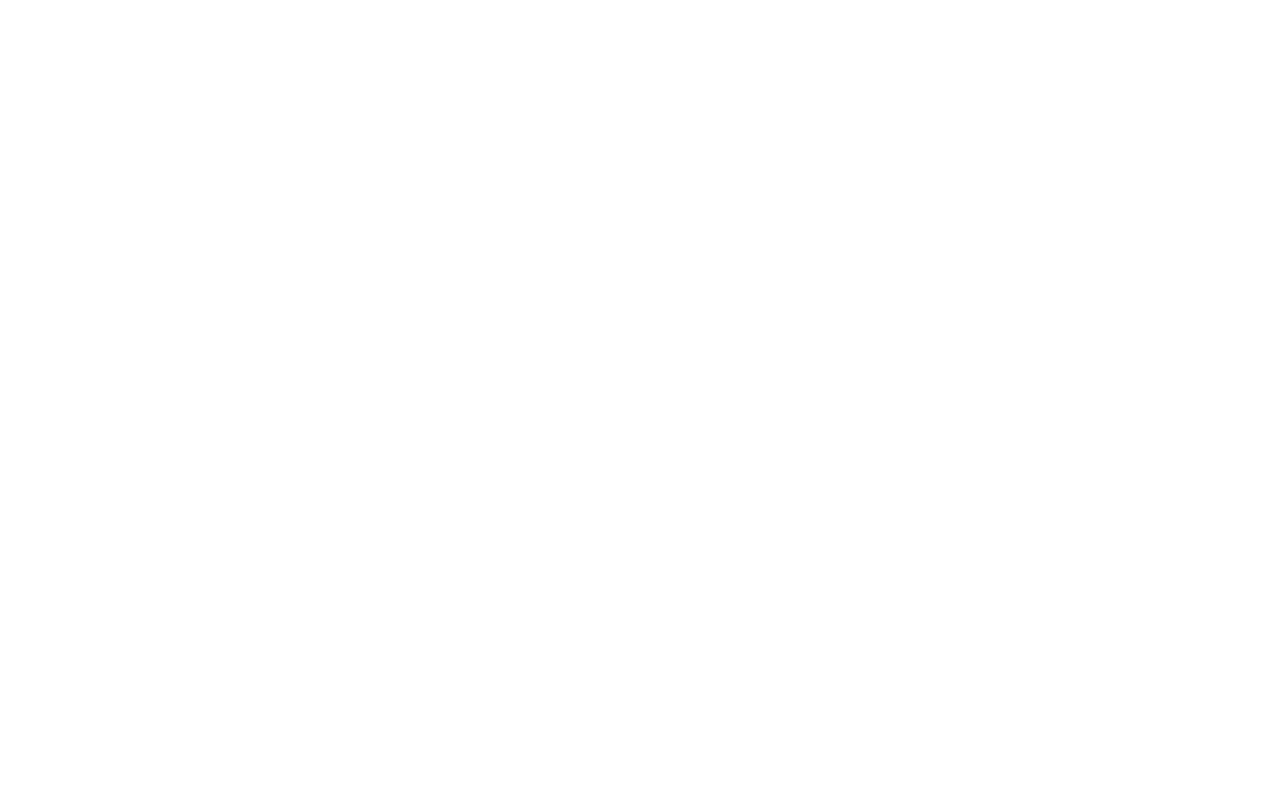
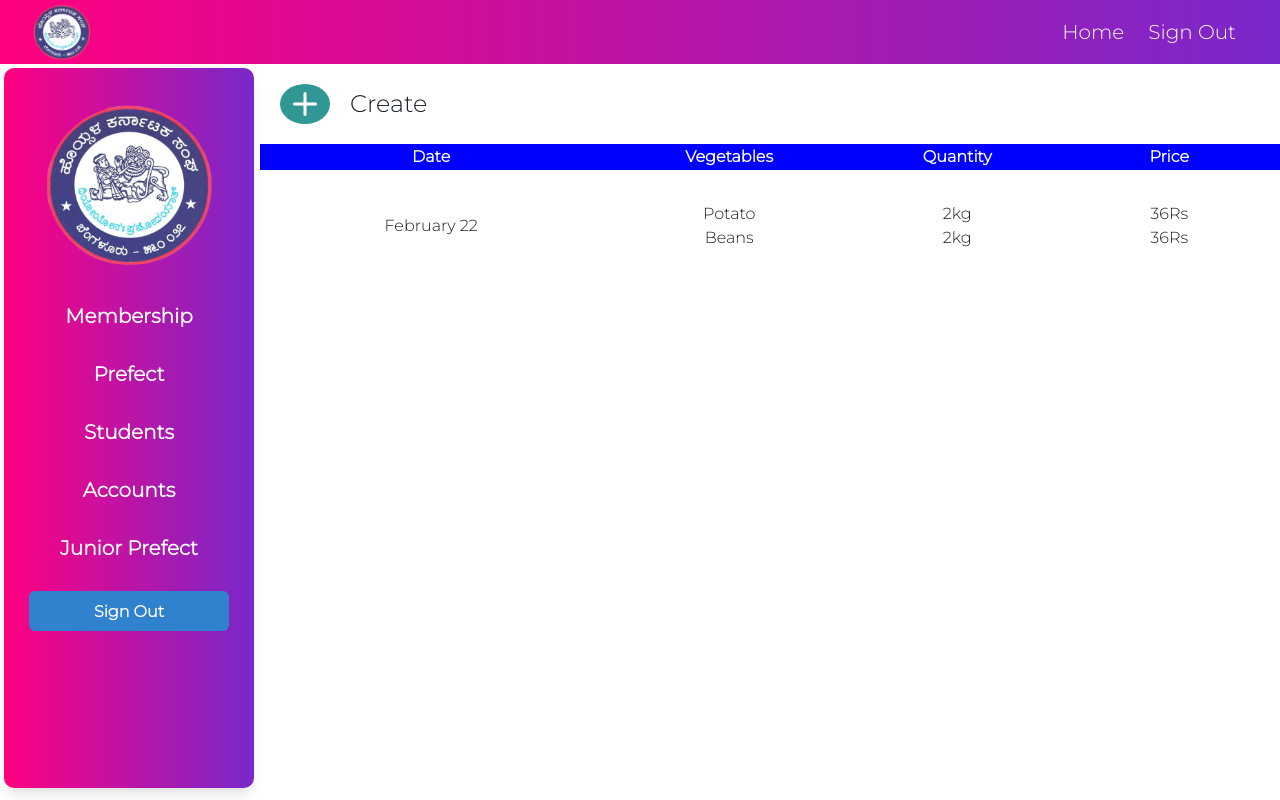
Before and after one commit to vinrusty/hks-website, a React (Create React App) app: page /junior-prefect/daily-accounts in a window 1280 px wide. Before the commit this address had no page. Built offline with nearby package versions, Linux system fonts and the light colour scheme.

Commit message:
added jp

```diff
--- a/src/App.js
+++ b/src/App.js
@@ -12,6 +12,8 @@
 import Students from './components/Students/Students';
 import RationList from './components/Prefect/RationList';
 import MonthlyRationList from './components/Prefect/MonthlyRationList';
+import JuniorPrefect from './components/Junior Prefect/JuniorPrefect';
+import DailyAccounts from './components/Junior Prefect/DailyAccounts';
 import './App.css';
 
 function App() {
@@ -31,6 +33,8 @@
         <Route path='/prefect/ration-list' element={<RationList />} />
         <Route path='/prefect/ration-list/month-year' element={<MonthlyRationList />} />
         <Route path='/students' element={<Students />} />
+        <Route path='/junior-prefect' element={<JuniorPrefect />} />
+        <Route path='/junior-prefect/daily-accounts' element={<DailyAccounts />} />
       </Routes>
     </Router>
     </div>
--- /dev/null
+++ b/src/components/Junior Prefect/DailyAccounts.jsx
@@ -0,0 +1,150 @@
+import { Flex, useMediaQuery, useDisclosure, Button, FormLabel, Input, Text } from '@chakra-ui/react'
+import {Drawer,DrawerBody,DrawerHeader,DrawerOverlay,DrawerContent,DrawerCloseButton} from "@chakra-ui/react"
+import { AddIcon, CloseIcon } from '@chakra-ui/icons'
+import React,{ useState, useRef } from 'react'
+import Navbar from '../Navbar'
+import Sidebar from '../Sidebar'
+
+function DailyAccounts() {
+    const [islargerthan600] = useMediaQuery('(min-width: 600px)')
+    const {isOpen, onOpen, onClose} = useDisclosure();
+    const [vegetableExp, setvegetableExp] = useState('')
+    const [vegetableTags, setvegetableTags] = useState([])
+    const [person, setPerson] = useState('')
+    const [punyaTags, setpunyaTags] = useState([])
+    const cancelRef = useRef()
+
+    const onAdd = () =>{
+        setvegetableTags(prevTags=>[...prevTags, {
+            name: '',
+            quantity: 0,
+            price: 0,
+        }])
+    }
+    const onAddPunyaTag = () =>{
+        setpunyaTags(prevTags=>[...prevTags, {
+            name: '',
+        }])
+    }
+    const onChangeNum = (event) =>{
+        const _tempCost = [...vegetableTags]
+        _tempCost[event.target.dataset.id][event.target.name] = event.target.value;
+        setvegetableTags(_tempCost)
+        setvegetableExp(getTotalCosts())
+    }
+    const onChangeNumPunyaTag = (event) =>{
+        const _tempCost = [...punyaTags]
+        _tempCost[event.target.dataset.id][event.target.name] = event.target.value;
+        setpunyaTags(_tempCost)
+    }
+    const onClickDelete = (i) =>{
+        const _tempTags = [...vegetableTags]
+        setvegetableTags(_tempTags.filter((s, index)=> i !== index))
+    }
+    const onClickDeletePunyaTag = (i) =>{
+        const _tempTags = [...punyaTags]
+        setpunyaTags(_tempTags.filter((s, index)=> i !== index))
+    }
+    const getTotalCosts = () => {
+        return vegetableTags.reduce((total, item) => {
+          return total + Number(item.price);
+        }, 0);
+    }
+    const handlePersonChange = (e) => {
+        setPerson(e.target.value)
+    }
+
+  return (
+    <div>
+        <Navbar />
+        <Flex>
+            <Sidebar />
+            <Flex marginLeft={islargerthan600 ? '260px':'0px'} direction='column' justifyContent='center' width='100%'>
+            <Flex alignItems='center'>
+            <Button width='50px' borderRadius='50%' margin='20px' onClick={onOpen} colorScheme='teal'><AddIcon w={6} h={6} /></Button>
+            <Text fontSize='2xl'>Create</Text>
+            </Flex>
+            <table className='prefect-table'>
+                <tr className='prefect-table-heading'>
+                    <th>Date</th>
+                    <th>Vegetables</th>
+                    <th>Quantity</th>
+                    <th>Price</th>
+                </tr>
+                <tr>
+                    <td className='table-items'>
+                    February 22
+                    </td>
+                    <td className='table-items'>
+                    <ol>
+                        <li>Potato</li>
+                        <li>Beans</li>
+                    </ol>
+                    </td>
+                    <td className='table-items'>
+                    <ol>
+                        <li>2kg</li>
+                        <li>2kg</li>
+                    </ol>
+                    </td>
+                    <td className='table-items'>
+                    <ol>
+                        <li>36Rs</li>
+                        <li>36Rs</li>
+                    </ol>
+                    </td>
+
+                </tr>
+            </table>
+            <Drawer onClose={onClose} isOpen={isOpen} size='xl'>
+                <DrawerOverlay />
+                <DrawerContent>
+                <DrawerCloseButton/>
+                <DrawerBody>
+                <Flex direction='column'>
+                <FormLabel mt={4}>Enter Vegetable, quantitiy and price here:</FormLabel>
+                {
+                    vegetableTags && vegetableTags.map((tag, index)=>{
+                        return (
+                            <Flex mt={4} width="100%" key={index}>
+                            <Input data-id={index} value={tag.name} onChange={onChangeNum} name='name' type='text' placeholder='Vegetable name' variant='outline'></Input>
+                            <Input data-id={index} value={tag.quantity} onChange={onChangeNum} name='name' type='text' placeholder='Quantity' variant='outline'></Input>
+                            <Input ml={1} data-id={index} value={tag.price} onChange={onChangeNum}  name='amount' type='number' placeholder='' variant='outline'></Input>
+                            <Button ml={2} id={index} onClick={() => onClickDelete(index)}><CloseIcon cursor='pointer' /></Button>
+                            </Flex>
+                        )
+                    })
+                }
+                <Flex>
+                <Button type='submit' width={islargerthan600 ? '10%':'30%'} m={1} onClick={onAdd} colorScheme='blue'>Add</Button>
+                <Button type='submit' width={islargerthan600 ? '10%':'30%'} m={1} colorScheme='blue'>Save</Button>
+                </Flex>
+                <Flex direction='column' mt={4}>
+                    <Text fontSize='2xl'>Punya smarane</Text>
+                    <Input onChange={handlePersonChange} mt={4} type='text' name='person' variant='filled' placeholder="Enter the late person's name"></Input>
+                    {
+                    punyaTags && punyaTags.map((tag, index)=>{
+                        return (
+                            <Flex mt={4} width="100%" key={index}>
+                            <Input data-id={index} value={tag.name} onChange={onChangeNumPunyaTag} name='name' type='text' placeholder='Enter the dish name' variant='outline'></Input>
+                            <Button ml={2} id={index} onClick={() => onClickDeletePunyaTag(index)}><CloseIcon cursor='pointer' /></Button>
+                            </Flex>
+                        )
+                    })
+                    }
+                <Flex>
+                <Button type='submit' width={islargerthan600 ? '10%':'30%'} m={1} onClick={onAddPunyaTag} colorScheme='blue'>Add</Button>
+                <Button type='submit' width={islargerthan600 ? '10%':'30%'} m={1} colorScheme='blue'>Save</Button>
+                </Flex>
+                </Flex>
+                </Flex>
+                </DrawerBody>
+                </DrawerContent>
+            </Drawer>
+            </Flex>
+        </Flex>
+    </div>
+  )
+}
+
+export default DailyAccounts
--- /dev/null
+++ b/src/components/Junior Prefect/JuniorPrefect.jsx
@@ -0,0 +1,39 @@
+import { Flex, Text, SimpleGrid, useMediaQuery, Heading, Badge, Stack } from '@chakra-ui/react'
+import { Link } from 'react-router-dom'
+import React from 'react'
+import Navbar from '../Navbar'
+import Sidebar from '../Sidebar'
+
+function JuniorPrefect() {
+
+    const [islargerthan600] = useMediaQuery('(min-width: 600px)')
+
+  return (
+    <div>
+        <Navbar />
+        <Flex>
+            <Sidebar />
+            <Flex marginLeft={islargerthan600 ? '260px':'0px'} direction='column' justifyContent='center' width='100%' padding='2em'>
+              <Heading textAlign='center' overflow='hidden'>Junior Prefect</Heading>
+              <SimpleGrid columns={[1, null, 3]} gap={4} margin={2} padding={islargerthan600? '2em':''} borderRadius='10px'>
+                <Flex as={Link} to='/junior-prefect/daily-accounts' direction='column' alignItems='center' justifyContent='center' bg='#DCE1E9' height='250px' borderRadius='10px'  boxShadow='md'>
+                    <Text fontSize='3xl'>
+                        Daily Accounts
+                    </Text>
+                    <Stack direction='column' mt={6}>
+                        <Badge colorScheme='red'>
+                            Expenditure
+                        </Badge>
+                        <Text textAlign='center' color='red'>
+                            25000
+                        </Text>
+                    </Stack>
+                </Flex>
+            </SimpleGrid>
+            </Flex>
+        </Flex>
+    </div>
+  )
+}
+
+export default JuniorPrefect
--- a/src/components/Sidebar.jsx
+++ b/src/components/Sidebar.jsx
@@ -12,9 +12,9 @@
       islargerthan600 ?
 
     <Box textAlign='center' width="250px" bgGradient='linear(to-l, #7928CA, #FF0080)' height='90%' position="fixed" m={1} borderRadius={10} boxShadow='lg'>
-         <Flex direction='column' alignItems='center' height="75%" marginTop='2em'>
-            <Flex mt='auto' alignItems='center' justifyContent='center' overflow='hidden'>
-                <img src='/images/logo.png' alt='sangha logo' style={{width:"70%", overflow:'hidden'}} />
+         <Flex direction='column' alignItems='center' height="90%" marginTop='2em'>
+            <Flex alignItems='center' justifyContent='center'>
+                <img src='/images/logo.png' alt='sangha logo' style={{width:"70%"}} />
             </Flex>
 
             <Box as={NavLink} activeClassName='nav-active' to='/dashboard' mt={6}  height="50px" cursor='pointer'  width="95%" borderRadius={5}>
@@ -29,8 +29,11 @@
             <Box as={NavLink} activeClassName='nav-active' to='/accounts' height='50px' cursor='pointer' mt={2} width="95%"  borderRadius={5}>
             <Text m={2} fontSize='xl' fontWeight='bold' color='#FFF'>Accounts</Text>
             </Box>
-            <Flex mt={4} width='100%' mt='auto' alignItems='center' justifyContent='center'>
-            <Button as={NavLink} to='/' m={1} width='100px' colorScheme='blue' width='80%'>Sign Out</Button>
+            <Box as={NavLink} activeClassName='nav-active' to='/junior-prefect' height='50px' cursor='pointer' mt={2} width="95%"  borderRadius={5}>
+            <Text m={2} fontSize='xl' fontWeight='bold' color='#FFF'>Junior Prefect</Text>
+            </Box>
+            <Flex mt={4} width='100%' alignItems='center' justifyContent='center'>
+            <Button as={NavLink} to='/' width='100px' colorScheme='blue' width='80%'>Sign Out</Button>
             </Flex>
 
         </Flex>
```
